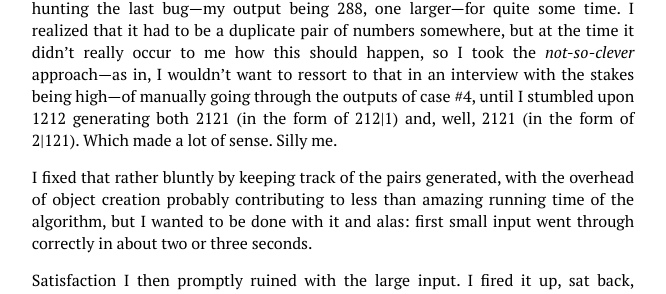
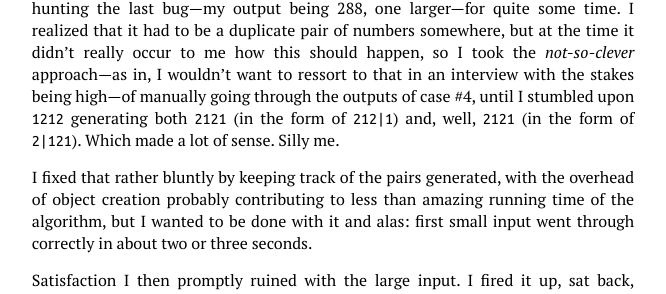
Before and after one commit to hermannloose/hermannloose.github.com, a Jekyll site: the page built from _posts/2012-04-15-codejam-qualification.md, in a window 1280 px wide. Shown: the part 542-836 px from the top of the page, without its empty margins (307-973 px from the left). Built offline with Jekyll 4.4.1, drawn with Linux system fonts in a browser that asks for light colours; comment, search, counter and statistics services are not loaded.

Commit message:
Wrap numbers in code tags for nicer display.

```diff
--- a/_posts/2012-04-15-codejam-qualification.md
+++ b/_posts/2012-04-15-codejam-qualification.md
@@ -29,9 +29,9 @@
 time it didn't really occur to me how this should happen, so I took the
 *not-so-clever* approach—as in, I wouldn't want to ressort to that in an
 interview with the stakes being high—of manually going through the outputs of
-case \#4, until I stumbled upon 1212 generating both 2121 (in the form of
-212|1) and, well, 2121 (in the form of 2|121). Which made a lot of sense. Silly
-me.
+case \#4, until I stumbled upon `1212` generating both `2121` (in the form of
+`212|1`) and, well, `2121` (in the form of `2|121`). Which made a lot of sense.
+Silly me.
 
 I fixed that rather bluntly by keeping track of the pairs generated, with the
 overhead of object creation probably contributing to less than amazing running
```
